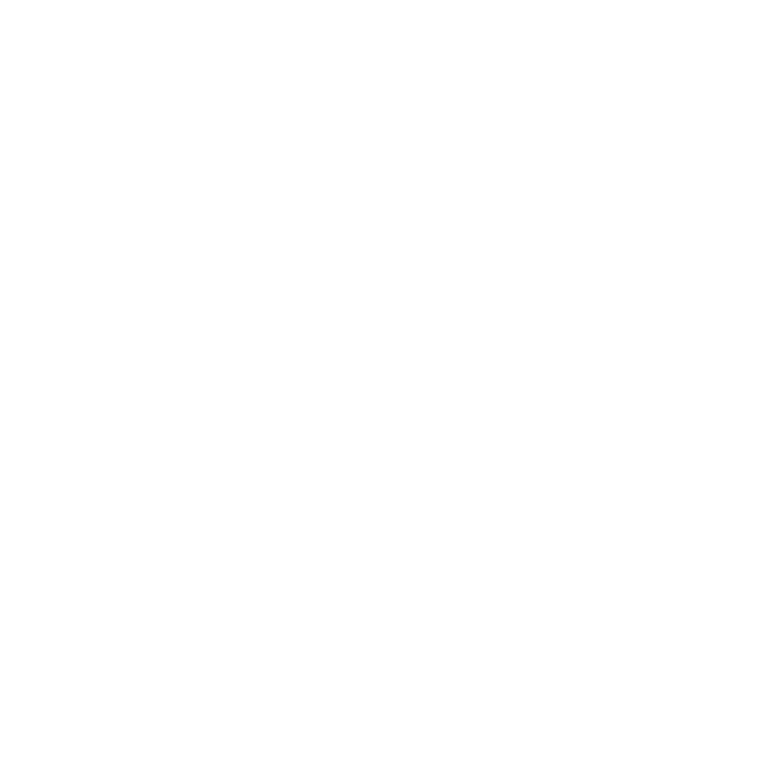
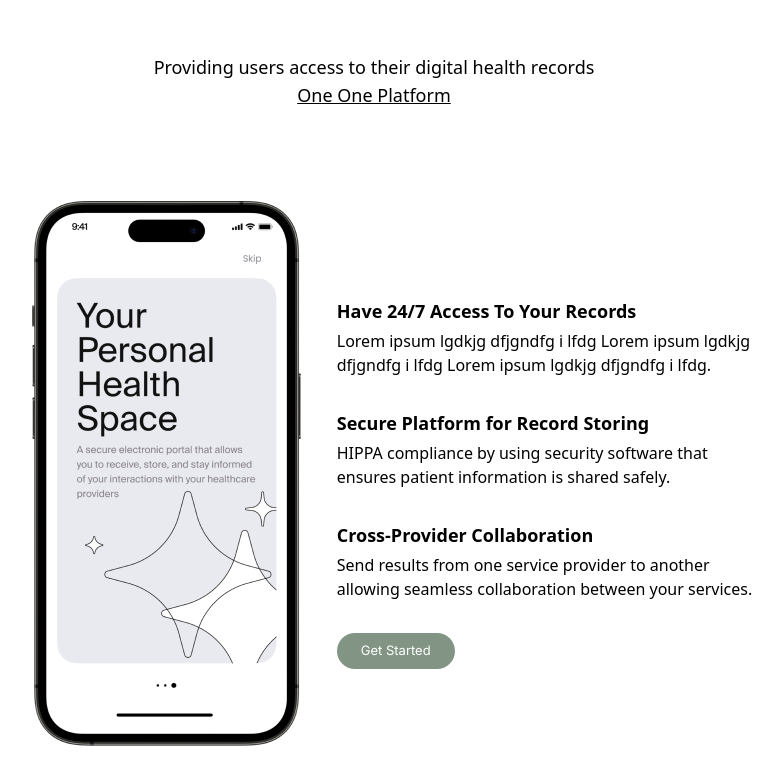
Before and after one commit to Ini1234/ohs, a React (Vite) app in the folder client/: page / in a window 1280 px wide. Shown: the part 748-1532 px from the top of the page, without its empty margins (266-1048 px from the left). Before the commit the page ends 912 px from the top, so only its background shows below. Built offline with nearby package versions, Linux system fonts and the light colour scheme.

Commit message:
added the features section

```diff
--- a/client/src/App.jsx
+++ b/client/src/App.jsx
@@ -21,6 +21,9 @@
       <div className='mt-28 py-4'>
         <Hero />
       </div>
+      <div className='mt-15 md:mt-28 py-4'>
+        <About />
+      </div>
     </div>
   );
 };
--- a/client/src/assets/index.js
+++ b/client/src/assets/index.js
@@ -6,6 +6,7 @@
 import googleIcon from './googleIcon.svg';
 import or from './or.png';
 import circularframe from './circularframe.png';
+import mobilephone1 from './mobilephone1.png';
 
 export {
   logo,
@@ -16,4 +17,5 @@
   googleIcon,
   or,
   circularframe,
+  mobilephone1,
 };
--- a/client/src/components/About.jsx
+++ b/client/src/components/About.jsx
@@ -1,7 +1,34 @@
 import React from 'react';
+import Features from './Features';
+import { features } from '../constants';
+import { mobilephone1 } from '../assets';
 
 const About = () => {
-  return <div>About</div>;
+  return (
+    <section className='p-8'>
+      <div className='text-center mb-1 sm:mb-14'>
+        <p>
+          <span className='text-[rufina] font-normal text-lg'>
+            Providing users access to their digital health records
+          </span>
+          <br />
+          <span className='underline text-[rufina] font-normal text-lg'>
+            One One Platform
+          </span>
+        </p>
+      </div>
+      <div className='flex flex-col ss:flex-row mt-0 sm:mt-10 justify-center items-center'>
+        <div className='m-7'>
+          <img
+            src={mobilephone1}
+            alt='mobile phone'
+            className='object-contain no-repeat p-2 w-full'
+          />
+        </div>
+        <Features />
+      </div>
+    </section>
+  );
 };
 
 export default About;
--- a/client/src/components/Belt.jsx
+++ b/client/src/components/Belt.jsx
@@ -1,7 +1,11 @@
 import React from 'react';
 
 const Belt = () => {
-  return <div>Belt</div>;
+  return (
+    <div>
+      <div className='bg-primary w-full'></div>
+    </div>
+  );
 };
 
 export default Belt;
--- a/client/src/components/Features.jsx
+++ b/client/src/components/Features.jsx
@@ -2,8 +2,32 @@
 
 const Features = () => {
   return (
-    <div>
-      <h2>Providing users access to their digital health records</h2>
+    <div className='justify-center mt-5'>
+      <h2 className='text-[inter] font-bold text-base sm:text-lg mb-1'>
+        Have 24/7 Access To Your Records
+      </h2>
+      <p className='font-medium mb-8'>
+        Lorem ipsum lgdkjg dfjgndfg i lfdg Lorem ipsum lgdkjg
+        <br className='hidden sm:block' /> dfjgndfg i lfdg Lorem ipsum lgdkjg
+        dfjgndfg i lfdg.
+      </p>
+      <h2 className='text-[inter] font-bold text-base sm:text-lg mb-1'>
+        Secure Platform for Record Storing
+      </h2>
+      <p className='font-medium mb-8'>
+        HIPPA compliance by using security software that
+        <br /> ensures patient information is shared safely.
+      </p>
+      <h2 className='text-[inter] font-bold text-base sm:text-lg text-lg mb-1'>
+        Cross-Provider Collaboration
+      </h2>
+      <p className='font-medium mb-8'>
+        Send results from one service provider to another
+        <br /> allowing seamless collaboration between your services.
+      </p>
+      <button className='w-full md:w-auto active:scale-[.95] active:duration-75 transition-all bg-greenPalette text-white font-[Inter] font-normal text-[13px] py-2 px-6 rounded-full hover:scale-[1.01] duration-500'>
+        Get Started
+      </button>
     </div>
   );
 };
--- a/client/src/constants/index.js
+++ b/client/src/constants/index.js
@@ -20,23 +20,21 @@
 export const features = [
   {
     id: 'feature-1',
-    title: 'Rewards',
+    title: 'Have 24/7 Access To Your Records',
     content:
-      'The best credit cards offer some tantalizing combinations of promotions and prizes',
+      'Lorem ipsum lgdkjg dfjgndfg i lfdg Lorem ipsum lgdkjg dfjgndfg i lfdg Lorem ipsum lgdkjg dfjgndfg i lfdg.',
   },
   {
     id: 'feature-2',
-    // icon: shield,
-    title: '100% Secured',
+    title: 'Secure Platform for Record Storing',
     content:
-      'We take proactive steps make sure your information and transactions are secure.',
+      'HIPPA compliance by using security software that ensures patient information is shared safely.',
   },
   {
     id: 'feature-3',
-    // icon: send,
-    title: 'Balance Transfer',
+    title: 'Cross-Provider Collaboration',
     content:
-      'A balance transfer credit card can save you a lot of money in interest charges.',
+      'Send results from one service provider to another allowing seamless collaboration between your services.',
   },
 ];
 
--- a/client/src/index.css
+++ b/client/src/index.css
@@ -1,6 +1,6 @@
 @import url('https://fonts.googleapis.com/css2?family=Poppins:wght@400;500;600;700;800;900&display=swap');
 @import url('https://fonts.googleapis.com/css2?family=Inter&display=swap');
-@import url('https://fonts.googleapis.com/css2?family=Rufina&display=swap');
+@import url('https://fonts.googleapis.com/css2?family=Rufina:wght@400;700&display=swap');
 @tailwind base;
 @tailwind components;
 @tailwind utilities;
```
